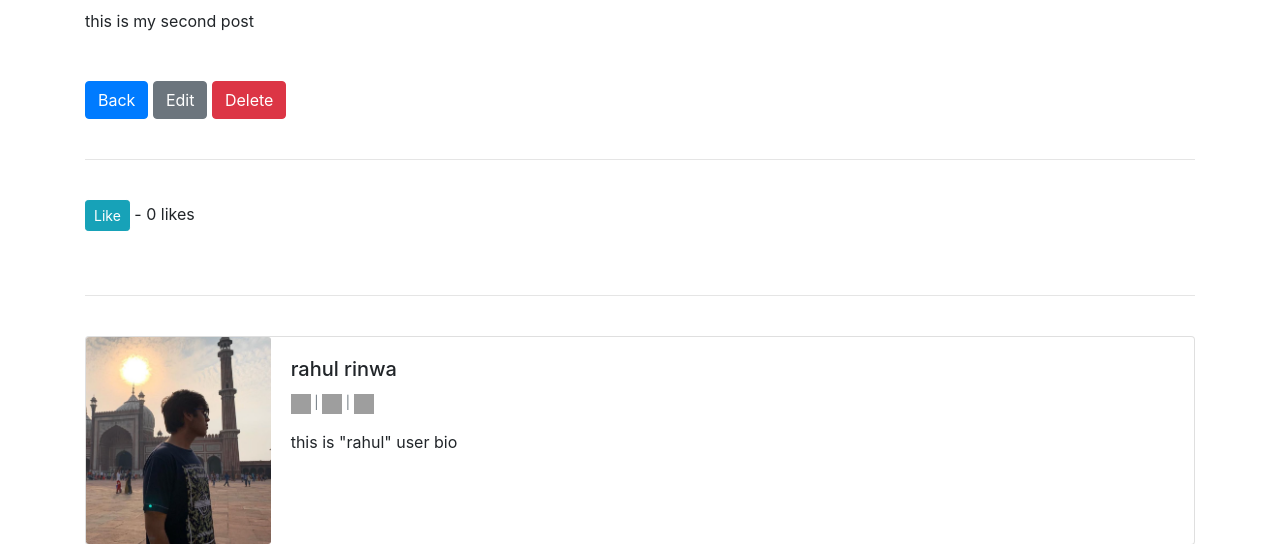
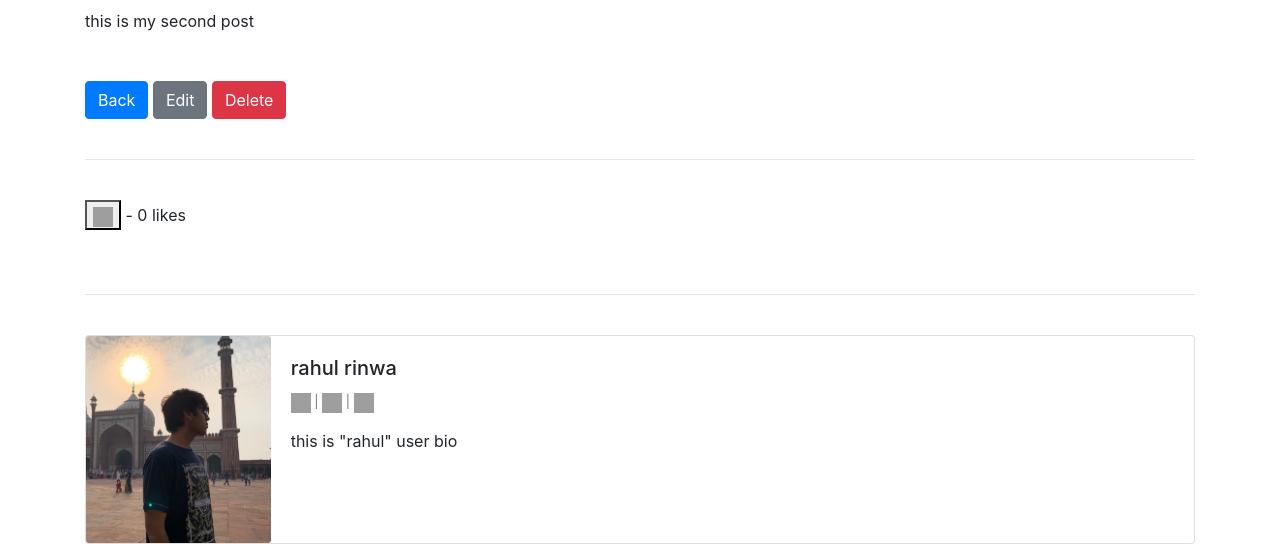
Before and after one commit to rahul01281/blog-project, a Django app: page /article/2 in a window 1280 px wide. Shown: the part 184-728 px from the top of the page. Run offline with Django 3.2, Linux system fonts and the light colour scheme; a user stored in the database is signed in; data comes from the database, SQL or seed files in the repository; both versions use the stored data as it was after the commit; some libraries are stand-ins or nearby versions; grey boxes are pictures that could not be loaded.

Commit message:
modified like button

```diff
--- a/blog/templates/article_detail.html
+++ b/blog/templates/article_detail.html
@@ -42,11 +42,11 @@
 
     {% if liked %}
 
-    <button type="submit" name="post_id" value="{{ post.id }}" class="btn btn-danger btn-sm">Unlike</button>
+    <button type="submit" name="post_id" value="{{ post.id }}"><img src="https://www.flaticon.com/svg/static/icons/svg/25/25237.svg" width="20" height="20"></button>
 
     {% else %}
 
-    <button type="submit" name="post_id" value="{{ post.id }}" class="btn btn-info btn-sm">Like</button>
+    <button type="submit" name="post_id" value="{{ post.id }}"><img src="https://www.flaticon.com/svg/static/icons/svg/25/25297.svg" width="20" height="20"></button>
 
     {% endif %}
 
```
Also changed, not shown: blog/db.sqlite3.
